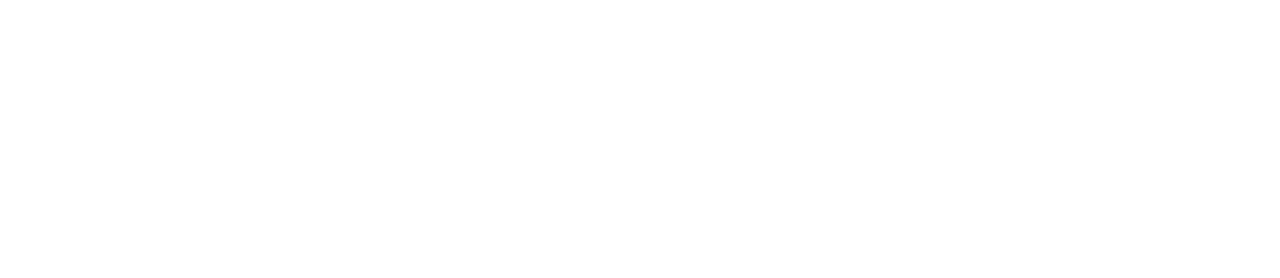
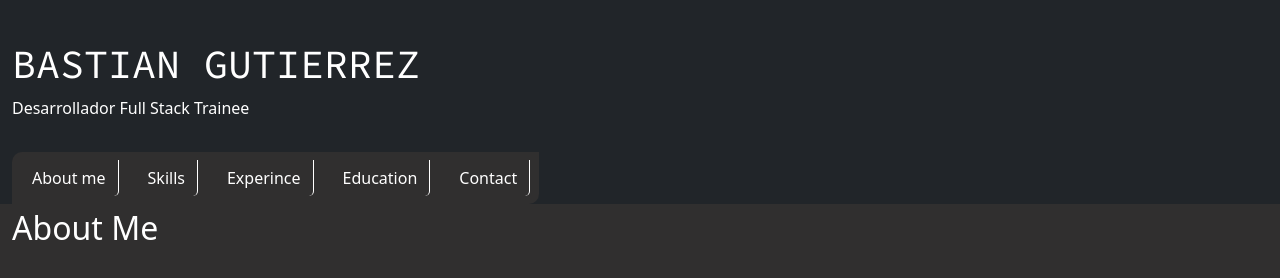
Before and after one commit to chriischris/gutsan.github.io, a plain HTML site: page index.html in a window 1280 px wide. Drawn offline with nearby package versions, Linux system fonts and the light colour scheme; a web font is replaced by a local one.

Commit message:
Modificación de header

```diff
--- /dev/null
+++ b/assets/css/estilos.css
@@ -0,0 +1,36 @@
+.titulo-CV{
+  padding-top: 1em ;
+  padding-bottom: 0em;
+  font-family: 'Source Code Pro', monospace;
+}
+.bajada-titulo{
+  padding-top: 0em;
+  padding-bottom: 1em;
+}
+#barra-Navegacion{
+  width: max-content;
+  color: #ffff;
+  background-color: #302f2f;
+  border-radius: 10px 0px 10px 0px;
+  padding: 0px;
+}
+
+.btn{
+  margin-top: 0px;
+  margin-right: 1px;
+  color:#ffffff ;
+  background-color: #ffffff00;
+  border-radius: 0px 0px 5px 0px;
+  border-bottom: 0px;
+  border-top: 0px;
+  border-left: 0px;
+  border-right: solid 1px #ffffff;
+}
+#S-About-me{
+  height: 1000px;
+  background-color: #302f2f;
+}
+.titulo-about-me{
+  color: #ffffff;
+  font-size: 2em;
+}
--- a/index.html
+++ b/index.html
@@ -4,9 +4,62 @@
     <meta charset="UTF-8">
     <meta http-equiv="X-UA-Compatible" content="IE=edge">
     <meta name="viewport" content="width=device-width, initial-scale=1.0">
-    <title>Document</title>
+    <!-- Bootstrap -->
+    <link href="https://cdn.jsdelivr.net/npm/bootstrap@5.3.0-alpha3/dist/css/bootstrap.min.css" rel="stylesheet" integrity="sha384-KK94CHFLLe+nY2dmCWGMq91rCGa5gtU4mk92HdvYe+M/SXH301p5ILy+dN9+nJOZ" crossorigin="anonymous">
+    <link rel="stylesheet" href="https://cdn.jsdelivr.net/npm/bootstrap-icons@1.10.4/font/bootstrap-icons.css">
+    <title>Bastian Gutierrez</title>
+    <!-- Hoja de estilos -->
+    <link rel="stylesheet" href="assets/css/estilos.css">
+    <!-- Fuentes de Google -->
+    <link rel="preconnect" href="https://fonts.googleapis.com">
+    <link rel="preconnect" href="https://fonts.gstatic.com" crossorigin>
+    <link href="https://fonts.googleapis.com/css2?family=Bebas+Neue&family=DynaPuff:wght@400;700&family=Montserrat:wght@600;900&family=Open+Sans:ital,wght@1,500&family=Source+Code+Pro&display=swap" rel="stylesheet">
 </head>
 <body>
+    <header>
+        <div  class="container-fluid text-bg-dark">
+            <h1 class="titulo-CV ">BASTIAN GUTIERREZ</h1>
+            <p class="bajada-titulo">Desarrollador Full Stack Trainee</p>
+            <nav id="barra-Navegacion" class="navbar navbar-expand-lg" data-bs-theme="dark">
+                  <div class="collapse navbar-collapse" id="navbarNavDropdown">
+                    <ul class="navbar-nav">
+                      <li class="nav-item">
+                        <a class="nav-link active" aria-current="page" href="#S-About-me"><button type="button" class="btn">About me</button></a>
+                      </li>
+                      <li class="nav-item">
+                        <a class="nav-link" href="#S-Skills"><button type="button" class="btn">Skills</button></a>
+                      </li>
+                      <li class="nav-item">
+                        <a class="nav-link" href="#S-Experince"><button type="button" class="btn">Experince</button></a>
+                      </li>
+                      <li class="nav-item">
+                        <a class="nav-link" href="#S-Education"><button type="button" class="btn">Education</button></a>
+                      </li>
+                      <li class="nav-item">
+                        <a class="nav-link" href="#S-Contact"><button type="button" class="btn">Contact</button></a>
+                      </li>
+                      <!-- <li class="nav-item dropdown">
+                        <a class="nav-link dropdown-toggle" href="#" role="button" data-bs-toggle="dropdown" aria-expanded="false">
+                          Dropdown link
+                        </a>
+                        <ul class="dropdown-menu">
+                          <li><a class="dropdown-item" href="#">Action</a></li>
+                          <li><a class="dropdown-item" href="#">Another action</a></li>
+                          <li><a class="dropdown-item" href="#">Something else here</a></li>
+                        </ul>
+                      </li> -->
+                    </ul>
+                  </div>
+              </nav>
+        </div>
+    </header>
 
+    <section id="S-About-me" class="container-fluid">
+        <div class="titulo-about-me">
+            <p>About Me</p>
+        </div>
+    </section>
+    <!-- Scripts al final de Body -->
+    <script src="https://cdn.jsdelivr.net/npm/bootstrap@5.3.0-alpha3/dist/js/bootstrap.bundle.min.js" integrity="sha384-ENjdO4Dr2bkBIFxQpeoTz1HIcje39Wm4jDKdf19U8gI4ddQ3GYNS7NTKfAdVQSZe" crossorigin="anonymous"></script>
 </body>
 </html>
```
